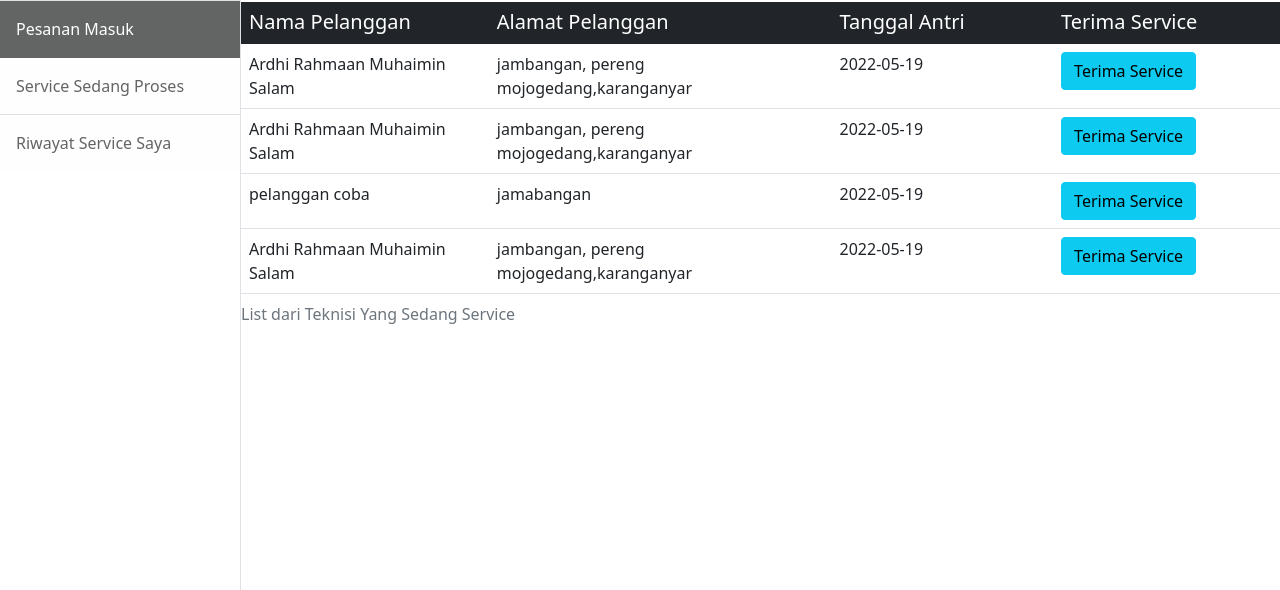
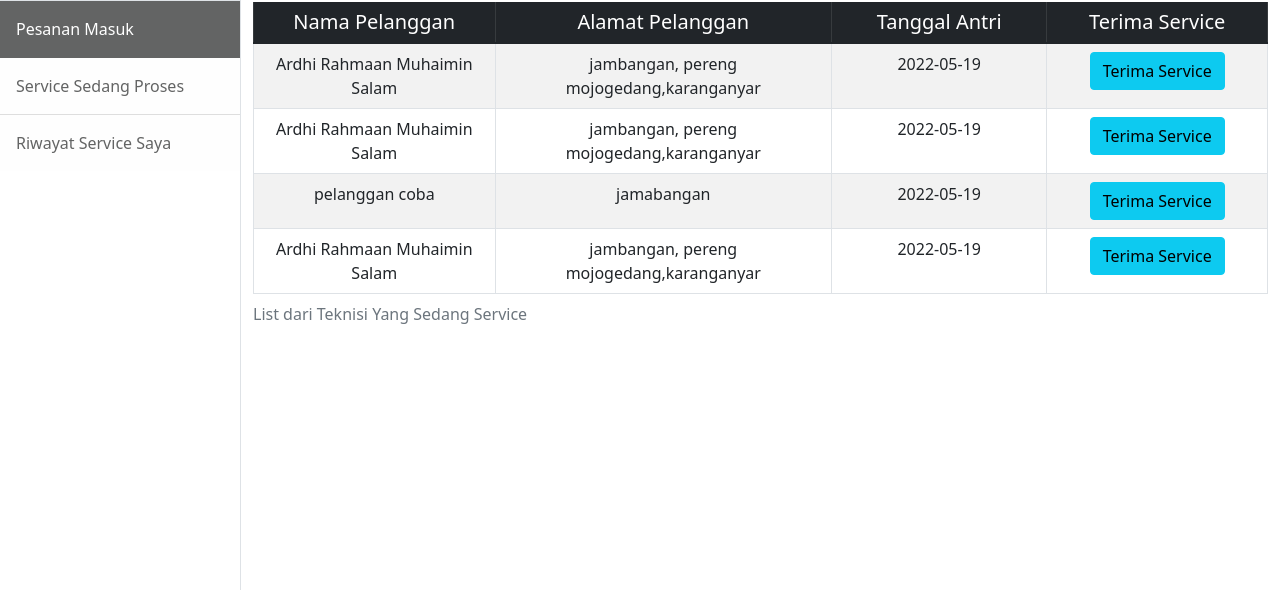
Before and after one commit to ArRahmaan17/service-null, a PHP site: page /pegawai/dashboardteknisi.php in a window 1280 px wide. Shown: the part 57-647 px from the top of the page. Run offline with PHP 8.4, Linux system fonts and the light colour scheme; a user stored in the database is signed in; data comes from the database, SQL or seed files in the repository.

Commit message:
update bug table

```diff
--- a/pegawai/dashboardteknisi.php
+++ b/pegawai/dashboardteknisi.php
@@ -72,29 +72,31 @@ if ($_SESSION['role'] === 'teknisi') {
                 <div class="container">
                     <div class="row justify-content-start">
                         <?php if ($jumlahdata > 0) : ?>
-                            <table class="table table-responsive">
+                            <div class="table-responsive">
+                                <table class="table table-bordered table-striped table-hover">
                                     <caption>List dari Teknisi Yang Sedang Service</caption>
                                     <thead class="table-dark">
                                         <tr class="h5">
-                                        <td class="col-1">Nama Pelanggan</td>
-                                        <td class="col-1">Alamat Pelanggan</td>
-                                        <td class="col-1">Tanggal Antri</td>
-                                        <td class="col-1">Terima Service</td>
+                                            <td class="col-1 text-center">Nama Pelanggan</td>
+                                            <td class="col-1 text-center">Alamat Pelanggan</td>
+                                            <td class="col-1 text-center">Tanggal Antri</td>
+                                            <td class="col-1 text-center">Terima Service</td>
                                         </tr>
                                     </thead>
                                     <tbody>
                                         <?php foreach ($getAllData as $t) : ?>
                                             <tr class="text-dark">
-                                            <td class="col-1"><?= $t['nama_pelanggan'] ?></td>
-                                            <td class="col-1"><?= $t['alamat_pelanggan'] ?></td>
-                                            <td class="col-1"><?= $t['tanggal_antri'] ?></td>
-                                            <td class="col-1">
+                                                <td class="col-1 text-center"><?= $t['nama_pelanggan'] ?></td>
+                                                <td class="col-1 text-center"><?= $t['alamat_pelanggan'] ?></td>
+                                                <td class="col-1 text-center"><?= $t['tanggal_antri'] ?></td>
+                                                <td class="col-1 text-center">
                                                     <a class="btn btn-info" href="prosesservice.php?id=<?= $t['id_antrian'] ?>">Terima Service</a>
                                                 </td>
                                             </tr>
                                         <?php endforeach ?>
                                     </tbody>
                                 </table>
+                            </div>
                         <?php else : ?>
                             <h1> <?= $pesan; ?> </h1>
                         <?php endif ?>
--- a/pegawai/prosesservice.php
+++ b/pegawai/prosesservice.php
@@ -3,7 +3,7 @@ session_start();
 if (isset($_SESSION['role'])) {
   include '../conn.php';
   $id_antrian = $_GET['id'];
-  $sql = "SELECT * FROM antriservice JOIN pelanggan WHERE id_antrian = $id_antrian";
+  $sql = "SELECT * FROM antriservice JOIN pelanggan ON antriservice.id_pelanggan = pelanggan.id_pelanggan WHERE id_antrian = $id_antrian";
   $execdata =  mysqli_query($conn, $sql);
   $dataantri = mysqli_fetch_array($execdata, MYSQLI_ASSOC);
   $nama = $dataantri['nama_pelanggan'];
--- a/pelanggan/serviceberjalan.php
+++ b/pelanggan/serviceberjalan.php
@@ -70,7 +70,8 @@ if ($_SESSION['nama_pelanggan'] !== null) {
         <!-- Page content-->
         <div class="container-md">
           <?php if ($jumlahdata > 0) : ?>
-            <table class="table table-responsive rounded">
+            <div class="table-responsive">
+              <table class="table table-bordered table-striped table-hover">
                 <caption>List dari Service dipesan</caption>
                 <thead class="table-dark">
                   <tr class="text-light h5">
@@ -95,6 +96,7 @@ if ($_SESSION['nama_pelanggan'] !== null) {
                   <?php endforeach ?>
                 </tbody>
               </table>
+            </div>
           <?php else : ?>
             <h1> <?= $pesan; ?> </h1>
           <?php endif ?>
```
Also changed, not shown: pegawai/dashboardadmin.php (+17 -12 lines), pegawai/editteknisi.php (+16 -11 lines), pegawai/serviceberjalanteknisi.php (+8 -6 lines), pegawai/serviceselesaiteknisi.php (+8 -3 lines), pelanggan/dashboard.php (+5 -3 lines), pelanggan/historyservice.php (+5 -3 lines). Lines whose indentation alone changed are shown as unchanged.
